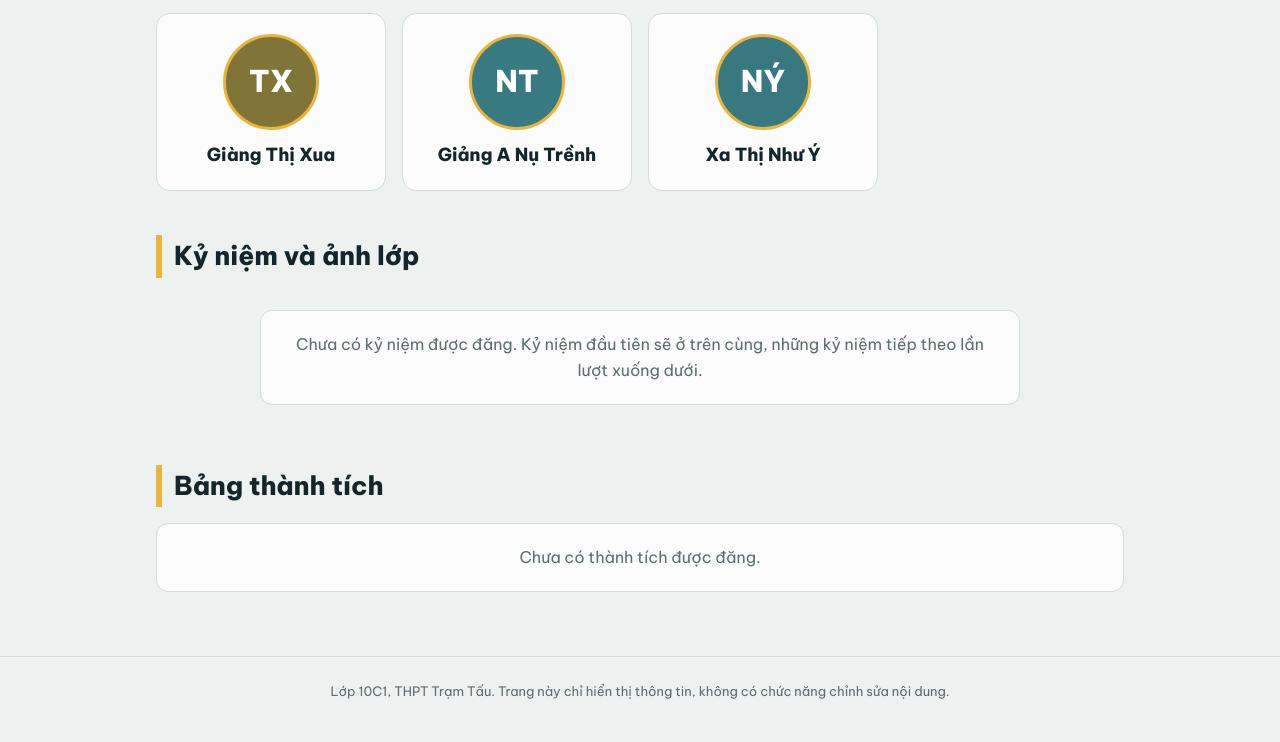
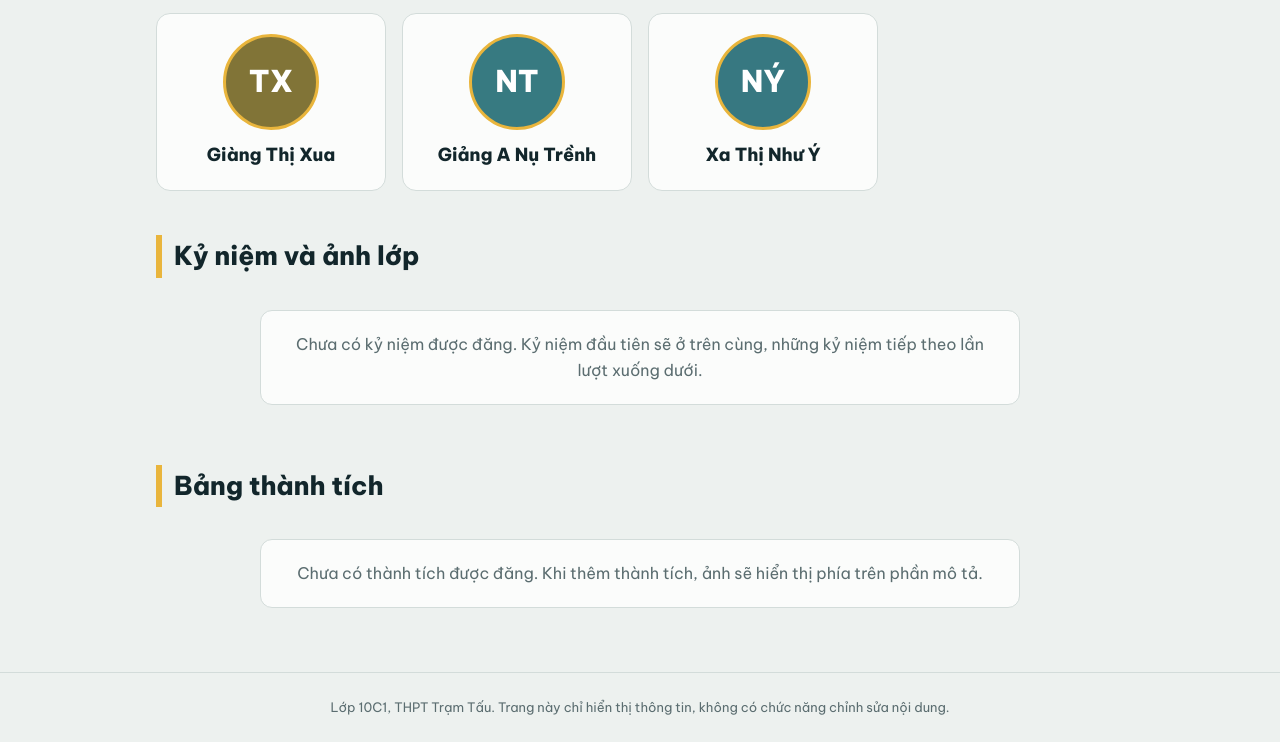
Before and after one commit to hunggmoi/lop-10c1-thpt-tram-tau, a plain HTML site: page index.html in a window 1280 px wide. Shown: the part 2674-3416 px from the top of the page. Drawn offline with Linux system fonts and the light colour scheme.

Commit message:
Display achievement photos above their descriptions

```diff
--- a/index.html
+++ b/index.html
@@ -19,10 +19,10 @@ header{position:sticky;top:env(safe-area-inset-top,0px);z-index:11;background:va
 .hero{position:relative;background:linear-gradient(#0e353b,#1d5c63 70%,#2b7a80);color:#fff;overflow:hidden;padding:56px 16px 150px;text-align:center}.hero h1{font-size:clamp(84px,24vw,200px);line-height:.9;margin:0;font-weight:800;letter-spacing:-.04em}.hero p{margin:14px auto 0;max-width:34em;font-size:clamp(15px,2.6vw,19px);opacity:.92}.hero q{display:block;margin-top:18px;font-weight:600;color:var(--gold);font-size:clamp(16px,2.8vw,21px)}.hero svg{position:absolute;left:0;bottom:-1px;width:100%;height:130px}.sun{position:absolute;left:calc(77.5% - 26px);bottom:64px;width:52px;height:52px;border-radius:50%;background:var(--gold)}.r1{fill:#154a50}.r2{fill:#0e353b}.r3{fill:var(--bg)}
 .wrap{max-width:1000px;margin:0 auto;padding:0 16px}section{padding:36px 0 8px}h2{font-size:26px;margin:0 0 16px;font-weight:800;border-left:6px solid var(--gold);padding-left:12px}.about{display:grid;grid-template-columns:1.5fr 1fr;gap:24px;align-items:start}.about p{margin:0 0 12px;max-width:62ch}dl{margin:0;background:var(--sf);border:1px solid var(--bd);border-radius:12px;padding:8px 16px}dl div{display:flex;justify-content:space-between;gap:12px;padding:9px 0;border-bottom:1px solid var(--bd)}dl div:last-child{border:0}dt{color:var(--mu)}dd{margin:0;font-weight:600;text-align:right}
 .grid{display:grid;grid-template-columns:repeat(auto-fill,minmax(210px,1fr));gap:16px}.card{background:var(--sf);border:1px solid var(--bd);border-radius:14px;padding:20px 16px;text-align:center}.av{width:96px;height:96px;border-radius:50%;margin:0 auto 10px;border:3px solid var(--gold);color:#fff;font-weight:800;font-size:30px;display:grid;place-items:center}.card h3{margin:0;font-size:18px}.role{color:var(--ac);font-weight:600;margin:2px 0 0;font-size:14px}
-.memories{display:flex;flex-direction:column;gap:16px;max-width:760px;margin:0 auto}.memory{overflow:hidden;background:var(--sf);border:1px solid var(--bd);border-radius:12px;width:100%}.memory img{width:100%;display:block;object-fit:cover;max-height:420px}.memory-content{padding:14px 16px}.memory h3{margin:0 0 4px;font-size:18px}.memory time{color:var(--mu);font-size:13px}.memory p{margin:8px 0 0;white-space:pre-wrap}.empty{color:var(--mu);text-align:center;padding:20px;background:var(--sf);border:1px solid var(--bd);border-radius:12px}
+.memories{display:flex;flex-direction:column;gap:16px;max-width:760px;margin:0 auto}.memory,.achievement{overflow:hidden;background:var(--sf);border:1px solid var(--bd);border-radius:12px;width:100%}.memory img,.achievement img{width:100%;display:block;object-fit:cover;max-height:420px}.memory-content,.achievement-content{padding:14px 16px}.memory h3,.achievement h3{margin:0 0 4px;font-size:18px}.memory time,.achievement time{color:var(--mu);font-size:13px}.memory p,.achievement p{margin:8px 0 0;white-space:pre-wrap}.achievement-list{display:flex;flex-direction:column;gap:16px;max-width:760px;margin:0 auto}.achievement img{max-height:520px}.achievement-meta{color:var(--mu);font-size:14px;margin-top:8px}.empty{color:var(--mu);text-align:center;padding:20px;background:var(--sf);border:1px solid var(--bd);border-radius:12px}
 footer{margin-top:40px;padding:24px 16px;text-align:center;color:var(--mu);font-size:13px;border-top:1px solid var(--bd)}
 @media(max-width:700px){.about{grid-template-columns:1fr}}
-@media(max-width:600px){header{flex-wrap:wrap;gap:6px 10px;padding:8px 12px}header b{flex:1}header>button{min-height:44px}nav{order:3;flex:0 0 100%;gap:2px;margin:0 -4px;padding-bottom:2px}nav a{min-height:44px;display:inline-flex;align-items:center;padding-inline:12px}.hero{padding:42px 12px 126px}.hero h1{font-size:clamp(72px,22vw,132px)}.hero svg{height:100px}.sun{bottom:56px;width:42px;height:42px;left:calc(77.5% - 21px)}.wrap{padding-inline:14px}section{padding-top:28px}h2{font-size:23px}.grid{grid-template-columns:minmax(0,1fr);gap:12px}.card{padding:18px 14px}.memories{gap:12px}}
+@media(max-width:600px){header{flex-wrap:wrap;gap:6px 10px;padding:8px 12px}header b{flex:1}header>button{min-height:44px}nav{order:3;flex:0 0 100%;gap:2px;margin:0 -4px;padding-bottom:2px}nav a{min-height:44px;display:inline-flex;align-items:center;padding-inline:12px}.hero{padding:42px 12px 126px}.hero h1{font-size:clamp(72px,22vw,132px)}.hero svg{height:100px}.sun{bottom:56px;width:42px;height:42px;left:calc(77.5% - 21px)}.wrap{padding-inline:14px}section{padding-top:28px}h2{font-size:23px}.grid{grid-template-columns:minmax(0,1fr);gap:12px}.card{padding:18px 14px}.memories,.achievement-list{gap:12px}}
 @media(max-width:380px){header{padding-inline:10px}.wrap{padding-inline:12px}}
 </style>
 </head>
@@ -33,13 +33,16 @@ footer{margin-top:40px;padding:24px 16px;text-align:center;color:var(--mu);font-
 <section id="about"><h2>Giới thiệu lớp</h2><div class="about"><div><p>Lớp 10C1 là tập thể học sinh khối Xã hội khóa K1 (2026–2029) của Trường THPT Trạm Tấu. Ba năm THPT là quãng thời gian để chúng mình cùng học, cùng trưởng thành và cùng lưu giữ những kỷ niệm đẹp.</p></div><dl><div><dt>Trường</dt><dd>THPT Trạm Tấu</dd></div><div><dt>Khối</dt><dd>Xã hội</dd></div><div><dt>Niên khóa</dt><dd>K1 (2026–2029)</dd></div><div><dt>Sĩ số</dt><dd>35 học sinh</dd></div><div><dt>GVCN</dt><dd>Đàm Tím Huế</dd></div></dl></div></section>
 <section id="members"><h2>Thành viên</h2><div class="grid" id="memberList"></div></section>
 <section id="memories"><h2>Kỷ niệm và ảnh lớp</h2><div class="memories" id="memoryList"></div></section>
-<section id="results"><h2>Bảng thành tích</h2><p class="empty">Chưa có thành tích được đăng.</p></section>
+<section id="results"><h2>Bảng thành tích</h2><div class="achievement-list" id="achievementList"></div></section>
 </main>
 <footer>Lớp 10C1, THPT Trạm Tấu. Trang này chỉ hiển thị thông tin, không có chức năng chỉnh sửa nội dung.</footer>
 <script>
 const students=[
 ['Hàng A Bàng',''],['Sùng Thị Bầu',''],['Giàng Thị Blà',''],['Mùa Thị Dòng',''],['Hảng Thị Du','Tổ trưởng tổ 2'],['Hờ A Đua',''],['Hàng Thị Gênh',''],['Trang Thị Gia',''],['Mè Thị Hương Giang','Phó học tập'],['Lường Thị Ngân Hà',''],['Hàng A Lênh',''],['Hoàng Duy Hưng','Tổ trưởng tổ 1'],['Phàng A Khua',''],['Hờ Thiếu Lâm',''],['Mùa Thị Lan',''],['Mùa A Lềnh',''],['Trang A Lông',''],['Giàng Thị Ngọc Mai',''],['Sùng Thị Mai','Phó tổ 3'],['Sùng Hà Mạnh',''],['Hàng A Nu',''],['Tráng A Nủ','Phó lao động'],['Hờ Ngoan Quy','Tổ trưởng tổ 3'],['Lò Thị Kiều Vy','Lớp trưởng'],['Mùa Thị Sua',''],['Lưu Thanh Thảo','Phó tổ 1'],['Sùng Thị Thảo','Phó văn nghệ'],['Hảng Thị Dung',''],['Lò Anh Tuấn',''],['Hờ Thị Vũ',''],['Mùa Thị Xinh','Phó học tập'],['Sùng A Phà',''],['Giàng Thị Xua',''],['Giảng A Nụ Trềnh',''],['Xa Thị Như Ý','']
 ];
+// Add the real achievements below. Each one displays its photo first, with its description underneath.
+// Example: { title: 'Tên thành tích', date: 'Năm học 2026–2027', description: 'Mô tả thành tích', image: 'images/achievement.jpg' }
+const achievements=[];
 // Add actual class memories here, oldest first; the first item appears at the top and later ones below.
 // Each item: { title: 'Title', date: 'Date', text: 'Description', image: 'Image URL or empty string' }
 const memories=[];
@@ -48,6 +51,7 @@ const hue=name=>[...name].reduce((sum,ch)=>sum+ch.charCodeAt(0),0)%360;
 const escapeHTML=value=>String(value??'').replace(/[&<>"']/g,char=>({'&':'&amp;','<':'&lt;','>':'&gt;','"':'&quot;',"'":'&#39;'}[char]));
 document.querySelector('#memberList').innerHTML=students.map(([name,role])=>`<article class="card"><div class="av" style="background:hsl(${hue(name)} 40% 36%)" aria-hidden="true">${initials(name)}</div><h3>${escapeHTML(name)}</h3>${role?`<p class="role">${escapeHTML(role)}</p>`:''}</article>`).join('');
 document.querySelector('#memoryList').innerHTML=memories.length?memories.map(item=>`<article class="memory">${item.image?`<img src="${escapeHTML(item.image)}" alt="${escapeHTML(item.title)}">`:''}<div class="memory-content"><h3>${escapeHTML(item.title)}</h3>${item.date?`<time>${escapeHTML(item.date)}</time>`:''}${item.text?`<p>${escapeHTML(item.text)}</p>`:''}</div></article>`).join(''):'<p class="empty">Chưa có kỷ niệm được đăng. Kỷ niệm đầu tiên sẽ ở trên cùng, những kỷ niệm tiếp theo lần lượt xuống dưới.</p>';
+document.querySelector('#achievementList').innerHTML=achievements.length?achievements.map(item=>`<article class="achievement">${item.image?`<img src="${escapeHTML(item.image)}" alt="Ảnh ${escapeHTML(item.title)}">`:''}<div class="achievement-content"><h3>${escapeHTML(item.title)}</h3>${item.date?`<time>${escapeHTML(item.date)}</time>`:''}${item.description?`<p>${escapeHTML(item.description)}</p>`:''}${item.level?`<p class="achievement-meta">Cấp: ${escapeHTML(item.level)}</p>`:''}</div></article>`).join(''):'<p class="empty">Chưa có thành tích được đăng. Khi thêm thành tích, ảnh sẽ hiển thị phía trên phần mô tả.</p>';
 const root=document.documentElement,themeKey='l10c1_theme';
 try{const saved=localStorage.getItem(themeKey);if(saved)root.dataset.theme=saved}catch{}
 document.querySelector('#themeToggle').addEventListener('click',()=>{const dark=root.dataset.theme?root.dataset.theme==='dark':matchMedia('(prefers-color-scheme: dark)').matches;root.dataset.theme=dark?'light':'dark';try{localStorage.setItem(themeKey,root.dataset.theme)}catch{}});
```
